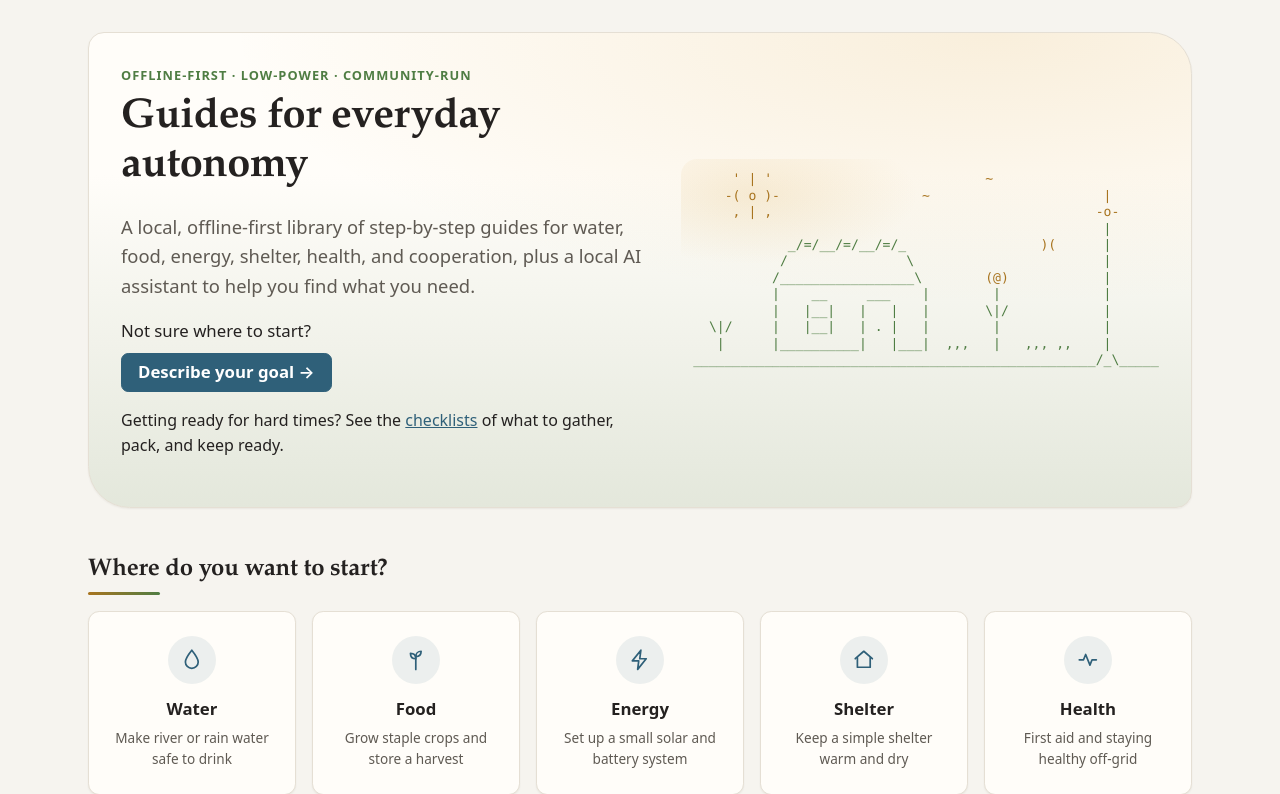
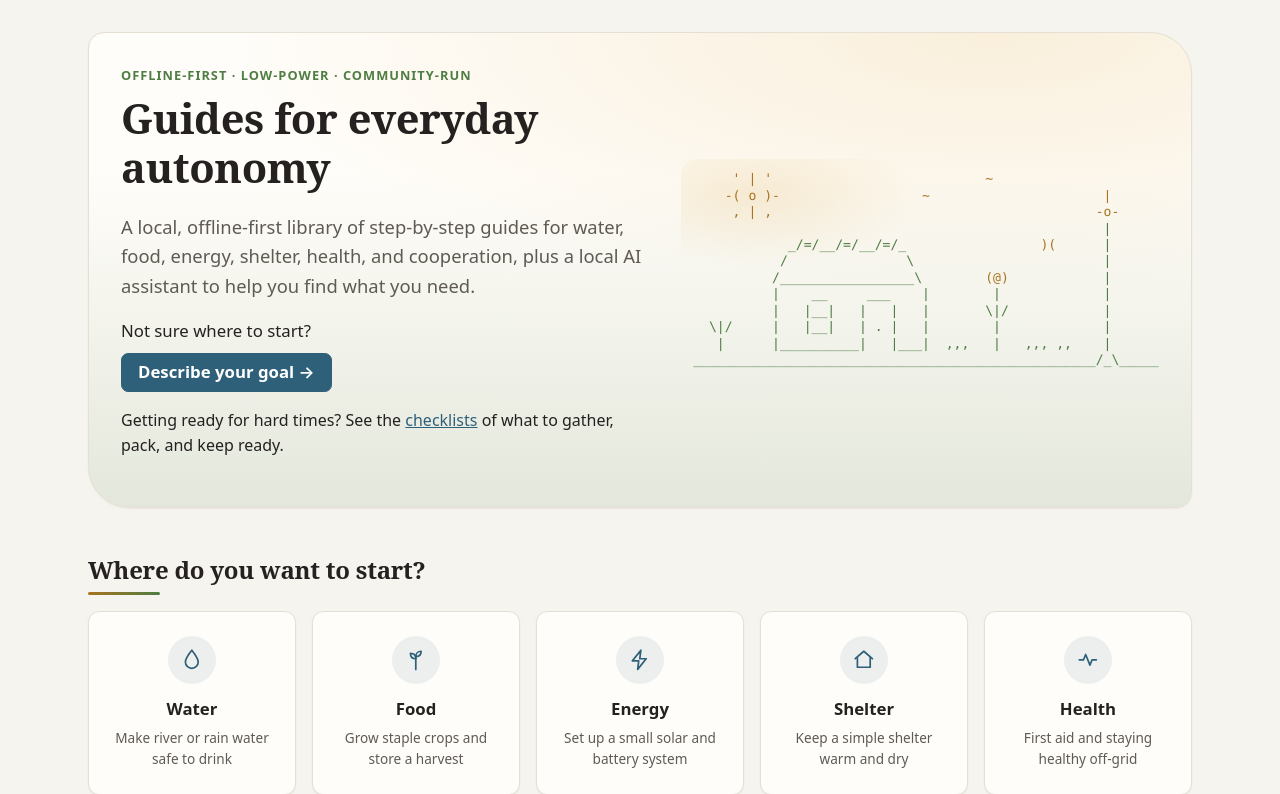
Before and after one commit to richardkfm/horizon, a FastAPI app: page / in a window 1280 px wide. Shown: the part 65-859 px from the top of the page. Run offline with FastAPI, Linux system fonts and the light colour scheme; parts of the project's set-up code (start-up, migrations or seed data) failed here and were passed over.

Commit message:
Give headings their own serif stack, off the Georgia/Times default
h1/h2/h3 swap to Charter/Constantia/Noto Serif per platform instead of
falling back through Georgia/Times New Roman, for a more distinctive
but still conservative, offline-only heading typeface.

```diff
--- a/src/horizon/web/static/app.css
+++ b/src/horizon/web/static/app.css
@@ -58,10 +58,15 @@
   --diagram-depth: inset 0 1px 3px rgba(31, 28, 24, 0.05);
 
   /* Type: system serif for display, system sans for everything else — both
-     resolve to fonts already on the device, so the UI stays fully offline. */
+     resolve to fonts already on the device, so the UI stays fully offline.
+     Headings deliberately skip the generic Georgia/Times New Roman fallback
+     chain (too "default browser") in favour of each platform's own
+     book-quality text serif — Charter on macOS/iOS, Constantia on Windows,
+     Noto Serif on most Linux desktops — for a calmer, more distinctive
+     printed-guide feel without reaching for anything stylised. */
   --font-sans: system-ui, -apple-system, "Segoe UI", Roboto, sans-serif;
-  --font-serif: "Iowan Old Style", "Palatino Linotype", Palatino, Georgia,
-    "Times New Roman", serif;
+  --font-serif: Charter, "Bitstream Charter", Constantia, "Noto Serif",
+    "Liberation Serif", serif;
   /* Soft, rounded stack for the wordmark, echoing the horizon logo. Resolves to
      fonts already on the device, so the brand stays fully offline. */
   --font-rounded: ui-rounded, "SF Pro Rounded", "Hiragino Maru Gothic ProN",
```
Also changed, not shown: CHANGELOG.md.
